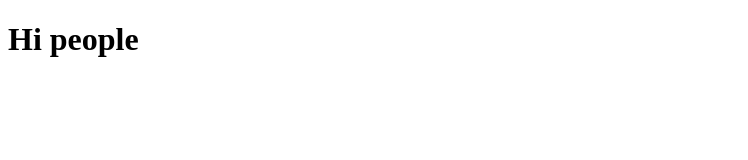
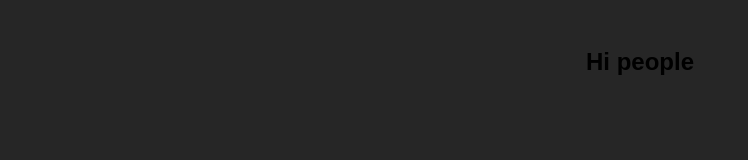
Before and after one commit to dsoaress/link-free, a Gatsby site: page / in a window 1280 px wide. Shown: the whole page, without its empty margins (0-748 px from the left). Built offline with nearby package versions, Linux system fonts and the light colour scheme; Gatsby itself is replaced by a stand-in of ours.

Commit message:
:sparkles: add Layout component

```diff
--- /dev/null
+++ b/src/components/Layout/global.js
@@ -0,0 +1,23 @@
+import { createGlobalStyle } from 'styled-components'
+
+const GlobalStyles = createGlobalStyle`
+  * {
+    margin: 0;
+    padding: 0;
+    box-sizing: border-box;
+  }
+
+  body {
+    font-family: sans-serif;
+    font-size: 1rem;
+    font-weight: bold;
+    text-align: center;
+    max-width: 60rem;
+    height: 100vh;
+    margin: auto;
+    padding: 3rem 1rem;
+    background: #262626;
+  }
+`
+
+export default GlobalStyles
--- a/src/components/Layout/index.js
+++ b/src/components/Layout/index.js
@@ -1,10 +1,14 @@
 import React from 'react'
 import PropTypes from 'prop-types'
 
+import * as S from './styled'
+import GlobalStyles from './global'
+
 const Layout = ({ children }) => (
-  <>
-    <main>{children}</main>
-  </>
+  <S.Wrapper>
+    <GlobalStyles />
+    {children}
+  </S.Wrapper>
 )
 
 Layout.propTypes = {
--- /dev/null
+++ b/src/components/Layout/styled.js
@@ -0,0 +1,6 @@
+import styled from 'styled-components'
+
+export const Wrapper = styled.section`
+  display: grid;
+  gap: 3rem;
+`
```
